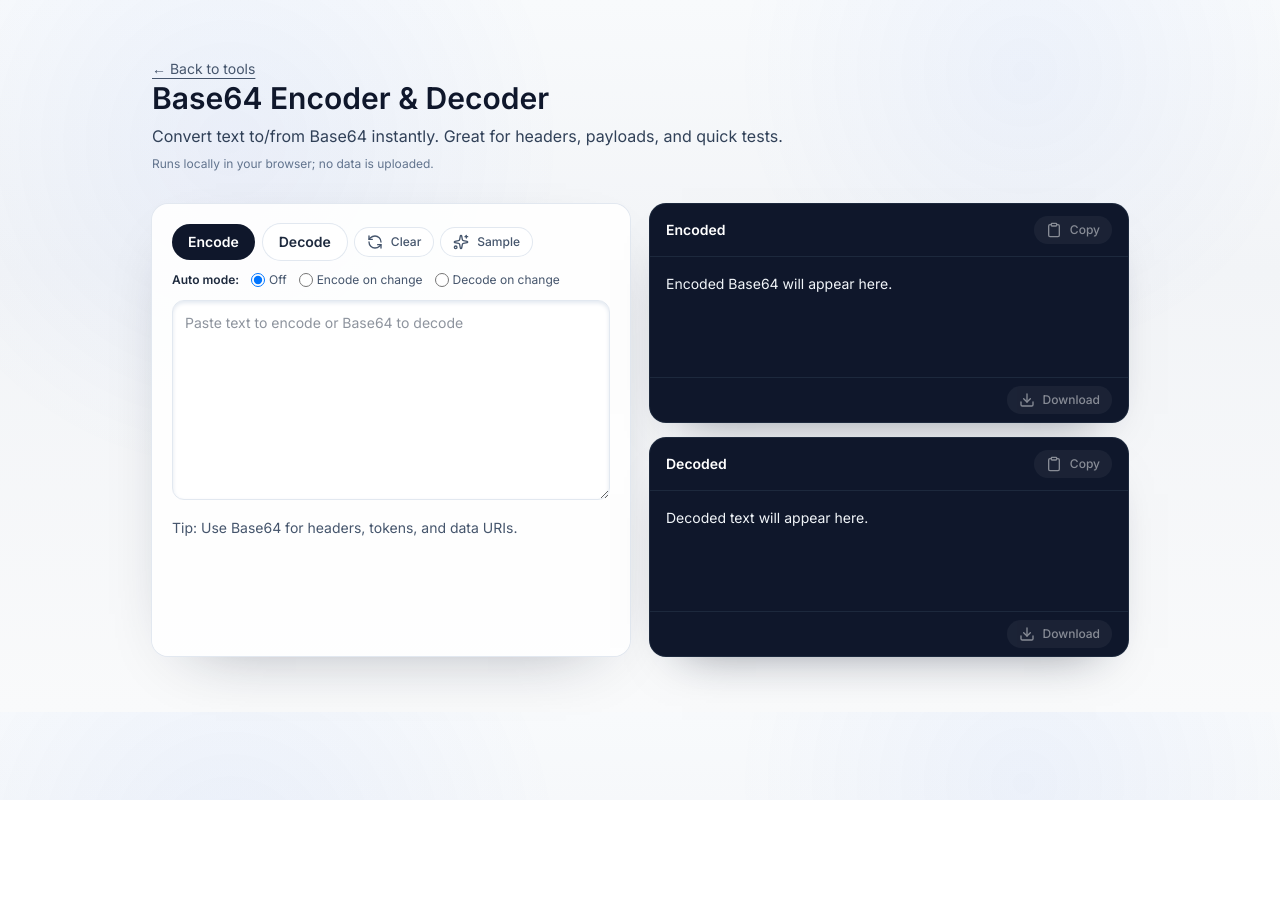
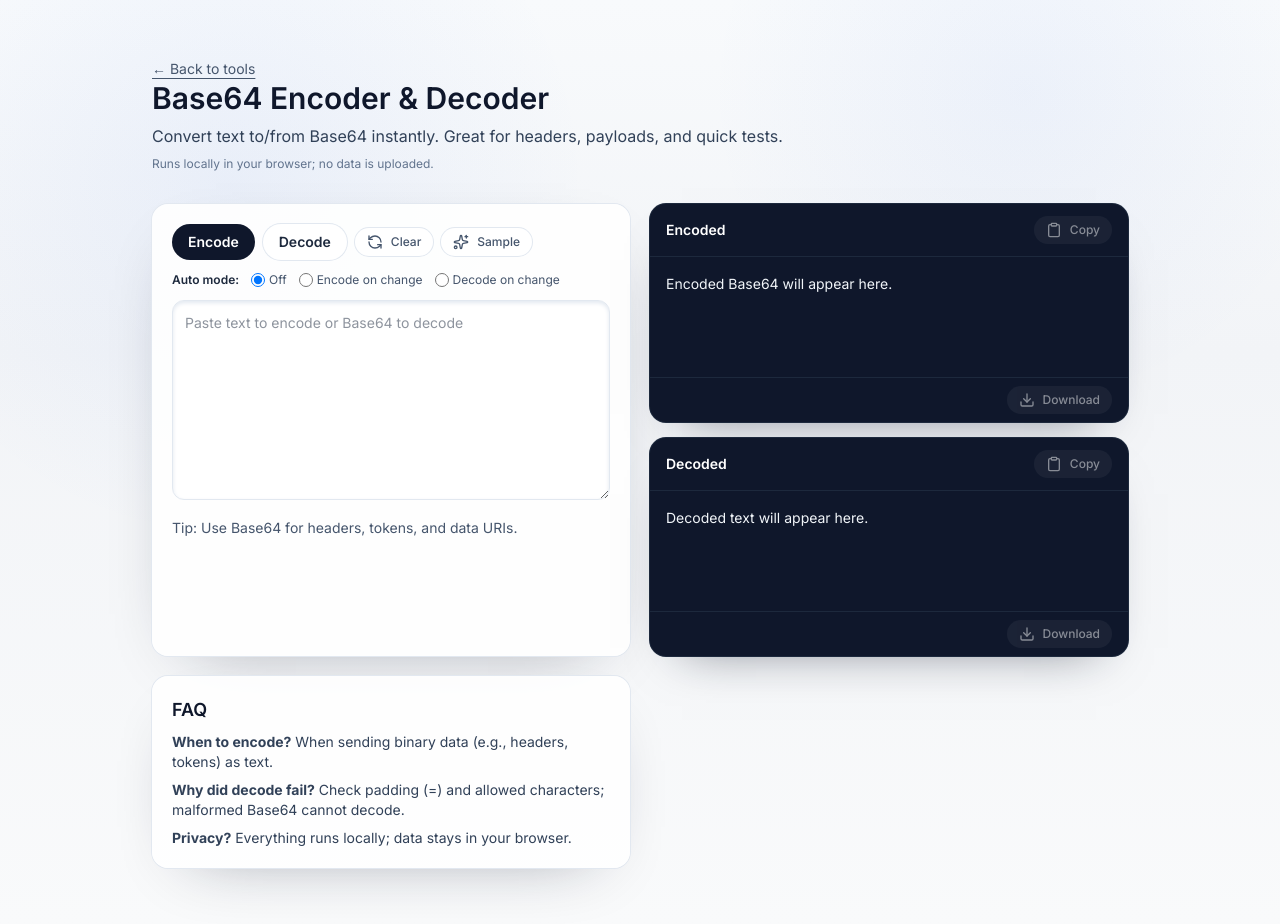
Before and after one commit to ChainPix/custom-website, a Next.js app: page /base64-encoder in a window 1280 px wide. Before the commit the page ends 800 px from the top, so only its background shows below. Built offline with nearby package versions, Linux system fonts and the light colour scheme; no server answers.

Commit message:
Implemented SEO/FAQ enhancements for Base64 Encoder and updated docs:
Added FAQPage JSON-LD to base64-encoder/page.tsx.
Added on-page FAQ and privacy note in the client UI.
Updated plan doc to reflect current features.

```diff
--- a/app/(tools)/base64-encoder/client.tsx
+++ b/app/(tools)/base64-encoder/client.tsx
@@ -258,6 +258,21 @@ export default function Base64Client() {
             </div>
           </div>
         </div>
+
+        <section className="space-y-2 rounded-2xl bg-white/90 p-5 shadow-[var(--shadow-soft)] ring-1 ring-slate-200">
+          <h2 className="text-lg font-semibold text-slate-900">FAQ</h2>
+          <ul className="space-y-2 text-sm text-slate-700">
+            <li>
+              <strong>When to encode?</strong> When sending binary data (e.g., headers, tokens) as text.
+            </li>
+            <li>
+              <strong>Why did decode fail?</strong> Check padding (=) and allowed characters; malformed Base64 cannot decode.
+            </li>
+            <li>
+              <strong>Privacy?</strong> Everything runs locally; data stays in your browser.
+            </li>
+          </ul>
+        </section>
       </div>
     </main>
   );
--- a/app/(tools)/base64-encoder/page.tsx
+++ b/app/(tools)/base64-encoder/page.tsx
@@ -1,5 +1,6 @@
 import type { Metadata } from "next";
 import { siteName, siteUrl } from "@/lib/siteConfig";
+import Script from "next/script";
 import Base64Client from "./client";
 
 export const metadata: Metadata = {
@@ -32,5 +33,42 @@ export const metadata: Metadata = {
 };
 
 export default function Base64Page() {
-  return <Base64Client />;
+  const canonical = `${siteUrl.replace(/\/$/, "")}/base64-encoder`;
+  const faq = {
+    "@context": "https://schema.org",
+    "@type": "FAQPage",
+    mainEntity: [
+      {
+        "@type": "Question",
+        name: "When should I use Base64?",
+        acceptedAnswer: {
+          "@type": "Answer",
+          text: "Use Base64 to represent binary data as text (e.g., headers, tokens, small payloads, data URIs).",
+        },
+      },
+      {
+        "@type": "Question",
+        name: "Is this tool private?",
+        acceptedAnswer: {
+          "@type": "Answer",
+          text: "Yes. Everything runs in your browser; no data is uploaded to a server.",
+        },
+      },
+      {
+        "@type": "Question",
+        name: "Why is decode failing?",
+        acceptedAnswer: {
+          "@type": "Answer",
+          text: "Ensure the string is valid Base64 with proper padding (=) and allowed characters. Corrupt input cannot be decoded.",
+        },
+      },
+    ],
+  };
+
+  return (
+    <>
+      <Script id="ld-json-base64-faq" type="application/ld+json" dangerouslySetInnerHTML={{ __html: JSON.stringify(faq) }} />
+      <Base64Client />
+    </>
+  );
 }
```
